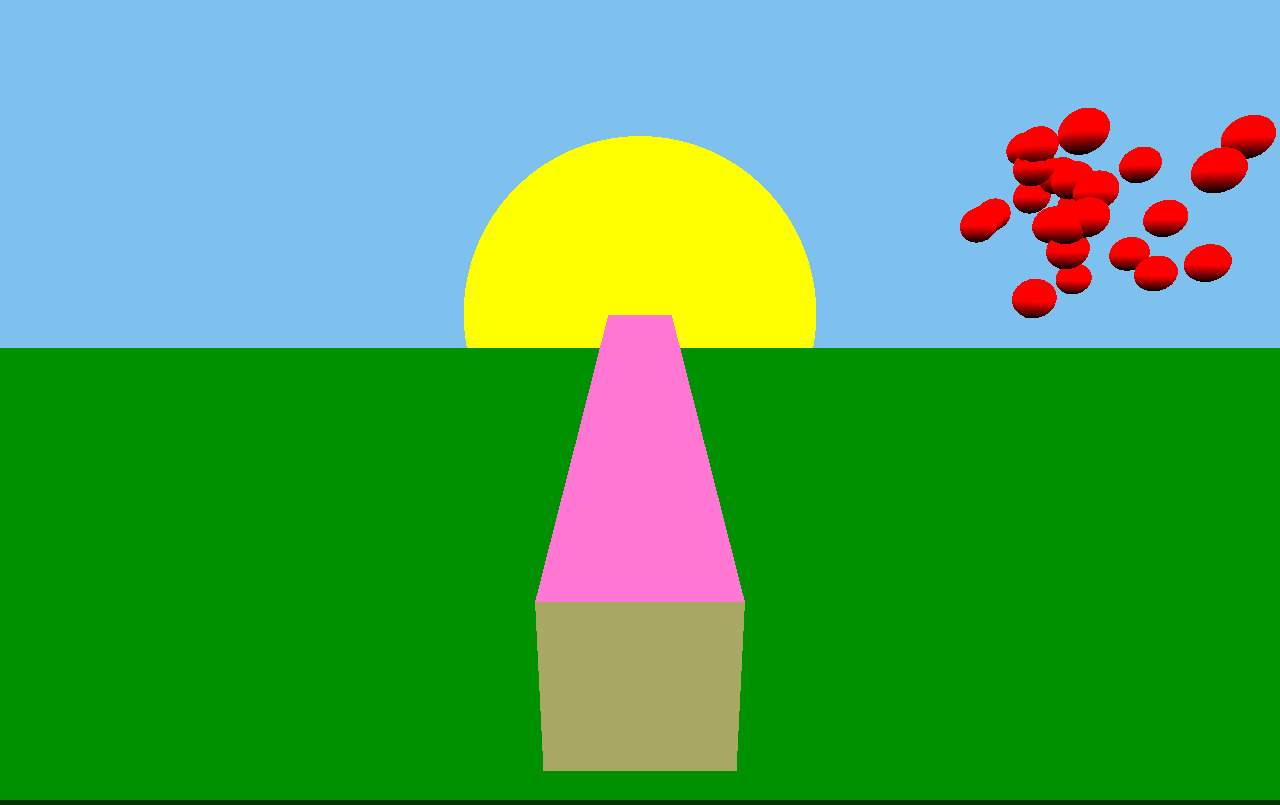
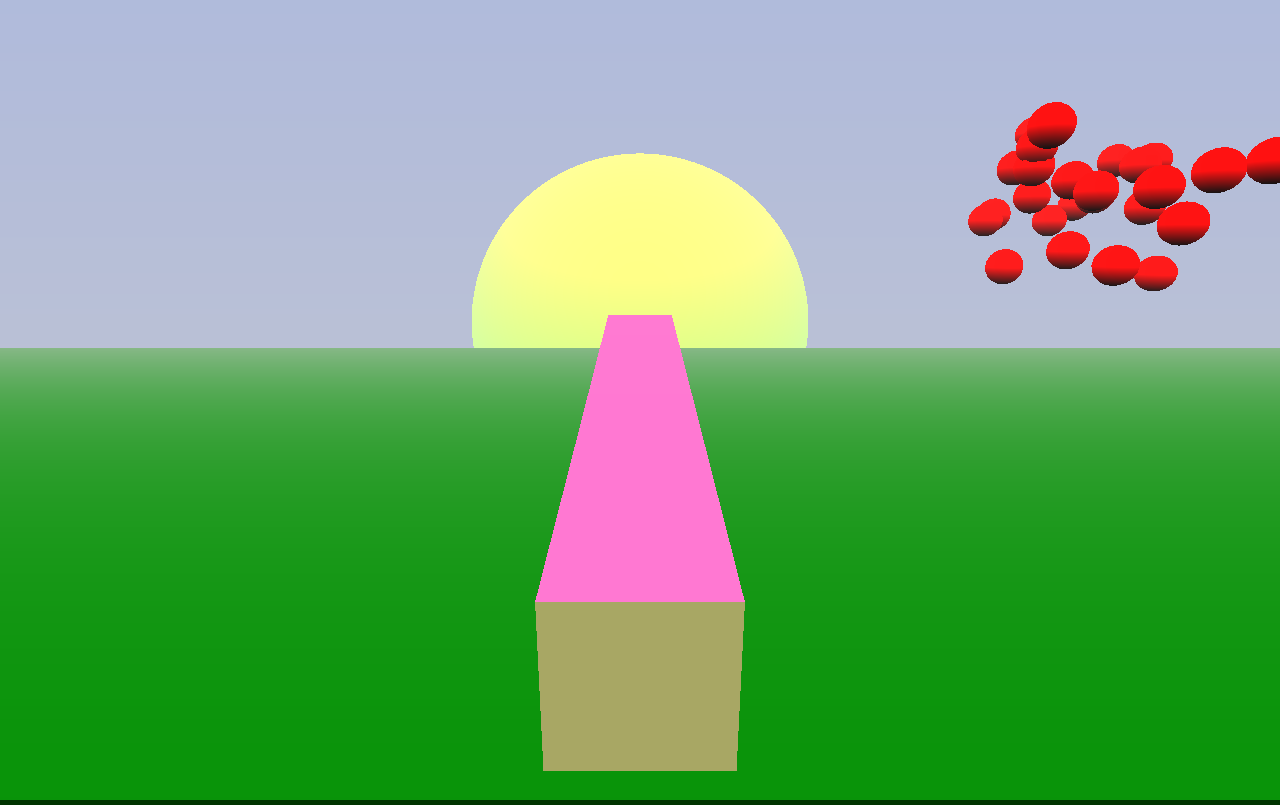
Before and after one commit to joshtombs/ThreeJSDuckhunt, a plain HTML site: page shooter.html in a window 1280 px wide. Drawn offline with Linux system fonts and the light colour scheme; animation ran at ten frames a second.

Commit message:
Addition of Fog

```diff
--- a/shooter.html
+++ b/shooter.html
@@ -47,9 +47,7 @@
 
       window.document.addEventListener("mousedown", function(e){
         e.preventDefault();
-
         if ( intersects.length > 0 ) {
-          // intersects[0].object.material = new THREE.MeshBasicMaterial({color:'blue'});
           deadBirds.push(intersects[0].object);
           scene.remove(intersects[0].object)
         }
@@ -73,6 +71,10 @@
         camera = new THREE.PerspectiveCamera( 60, window.innerWidth / window.innerHeight, 1, 1000 );
         camera.position.set( 0, 50, 205 );
         scene = new THREE.Scene();
+        scene.fog = new THREE.Fog( 0xCCCCCC, 0, 500);
+        skyPlane = new THREE.Mesh( new THREE.PlaneGeometry(800,800), new THREE.MeshBasicMaterial({color: 0x6E91FF}));
+        skyPlane.position.z -= 150;
+        scene.add(skyPlane);
         DrawGrass();
         DrawSun();
         generateGun();
```
